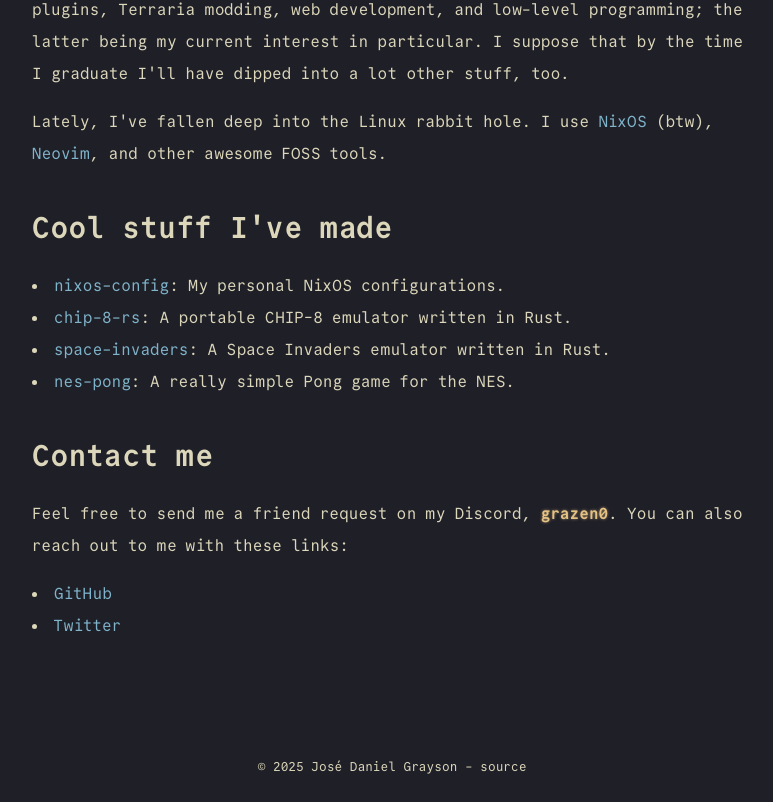
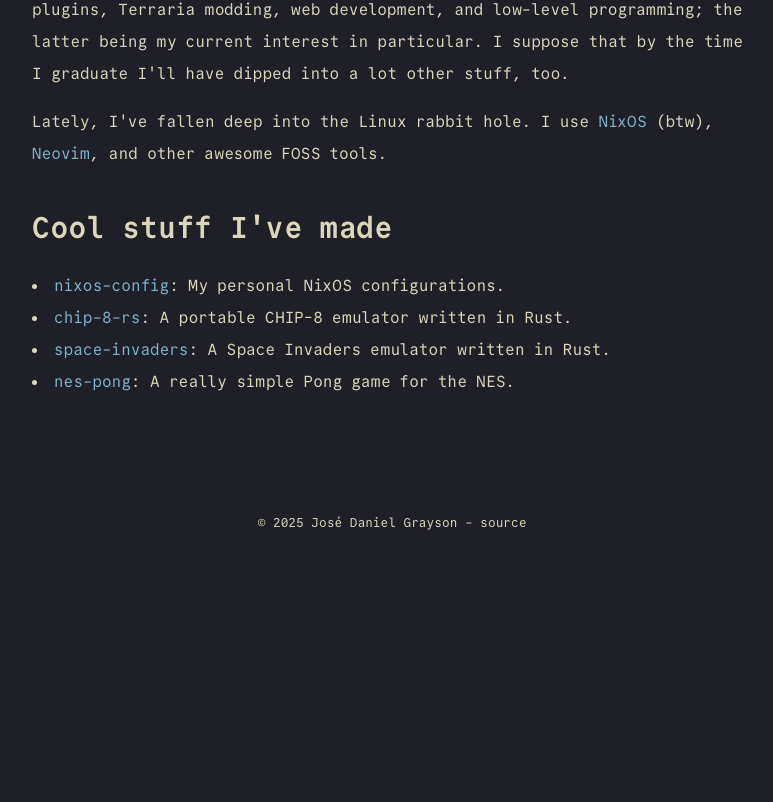
Before and after one commit to Grazen0/grazen0.github.io, a SvelteKit app: page / in a window 1280 px wide. Shown: the part 501-1303 px from the top of the page, without its empty margins (248-1021 px from the left). After the commit the page ends 1059 px from the top, so only its background shows below. Built offline with nearby package versions, Linux system fonts and the light colour scheme.

Commit message:
refactor: move contact stuff to contact page

```diff
--- a/src/routes/+page.svelte
+++ b/src/routes/+page.svelte
@@ -52,15 +52,5 @@
         Pong game for the NES.
       </li>
     </ul>
-
-    <h2>Contact me</h2>
-    <p>
-      Feel free to send me a friend request on my Discord, <Stronger>grazen0</Stronger>. You can
-      also reach out to me with these links:
-    </p>
-    <ul>
-      <li><Link external href="https://github.com/Grazen0">GitHub</Link></li>
-      <li><Link external href="https://x.com/Grazen0">Twitter</Link></li>
-    </ul>
   </Prose>
 </Main>
--- a/src/routes/contact/+page.svelte
+++ b/src/routes/contact/+page.svelte
@@ -1,8 +1,21 @@
 <script lang="ts">
+  import Link from '$lib/components/Link.svelte';
+  import Stronger from '$lib/components/Stronger.svelte';
   import Main from '$lib/components/layout/Main.svelte';
+  import Prose from '$lib/components/layout/Prose.svelte';
   import Title from '$lib/components/layout/Title.svelte';
 </script>
 
 <Main>
   <Title topic="Contact" />
+  <Prose>
+    <p>
+      Feel free to send me a friend request on my Discord, <Stronger>grazen0</Stronger>. You can
+      also reach out to me with these links:
+    </p>
+    <ul>
+      <li><Link external href="https://github.com/Grazen0">GitHub</Link></li>
+      <li><Link external href="https://x.com/Grazen0">Twitter</Link></li>
+    </ul>
+  </Prose>
 </Main>
```
